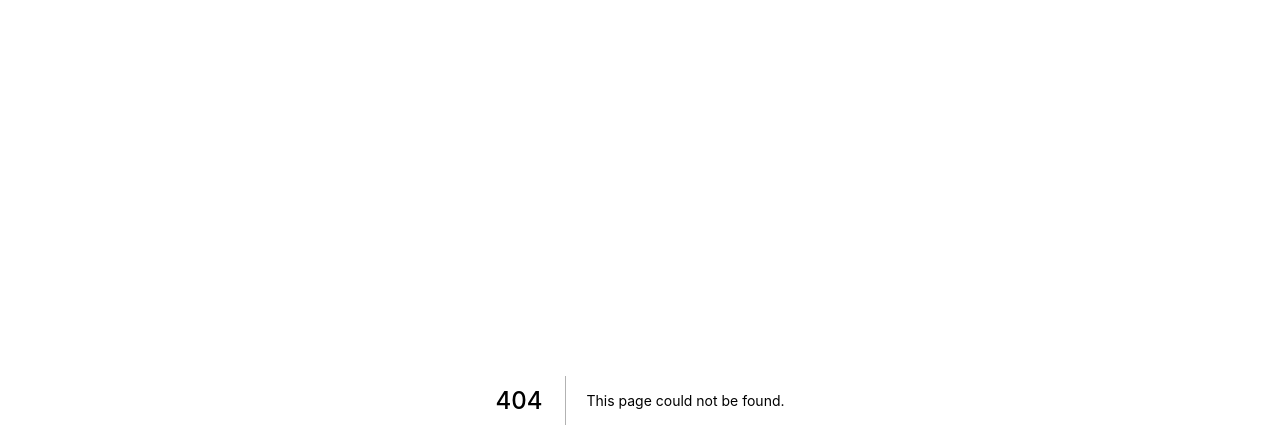
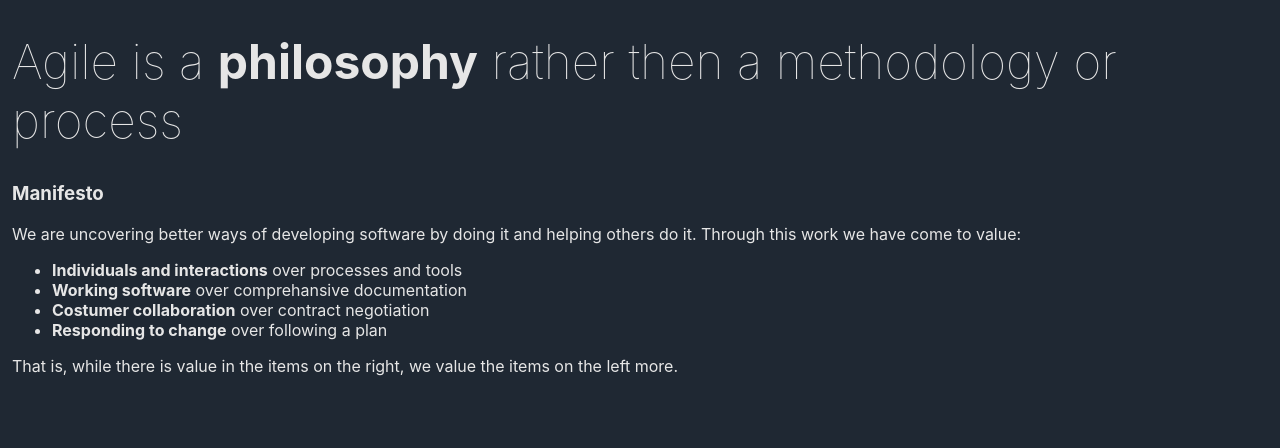
Before and after one commit to szabikr/szabi-space, a Next.js app: page /agile in a window 1280 px wide. Before the commit this address had no page. Shown: the top 448 px of the page. Built offline with nearby package versions, Linux system fonts and the light colour scheme.

Commit message:
Introducing Agile Content Page (#19)
* Adding the weather page as a link

* Introducing the Agile content page

```diff
--- /dev/null
+++ b/src/pages/agile.js
@@ -0,0 +1,16 @@
+export default function AgilePage() {
+  return (
+    <>
+      <h1>Agile is a <strong>philosophy</strong> rather then a methodology or process</h1>
+      <h3>Manifesto</h3>
+      <p>We are uncovering better ways of developing software by doing it and helping others do it. Through this work we have come to value:</p>
+      <ul>
+        <li><strong>Individuals and interactions</strong> over processes and tools</li>
+        <li><strong>Working software</strong> over comprehansive documentation</li>
+        <li><strong>Costumer collaboration</strong> over contract negotiation</li>
+        <li><strong>Responding to change</strong> over following a plan</li>
+      </ul>
+      <p>That is, while there is value in the items on the right, we value the items on the left more.</p>
+    </>
+  )
+}
--- a/src/pages/index.js
+++ b/src/pages/index.js
@@ -1,3 +1,4 @@
+import Link from 'next/link'
 import Weather from '../components/weather'
 import Logo from '../components/logo'
 
@@ -15,7 +16,7 @@ export default function App() {
         <ul>
           <li>Front-end State Management</li>
           <li>UI/UX Development</li>
-          <li>Agile Delivery</li>
+          <li><Link href="/agile"><a>Agile Delivery</a></Link></li>
         </ul>
 
         <h3>Currently experimenting with</h3>
```
Also changed, not shown: src/pages/weather.js (renamed from src/pages/weather-page.js).
